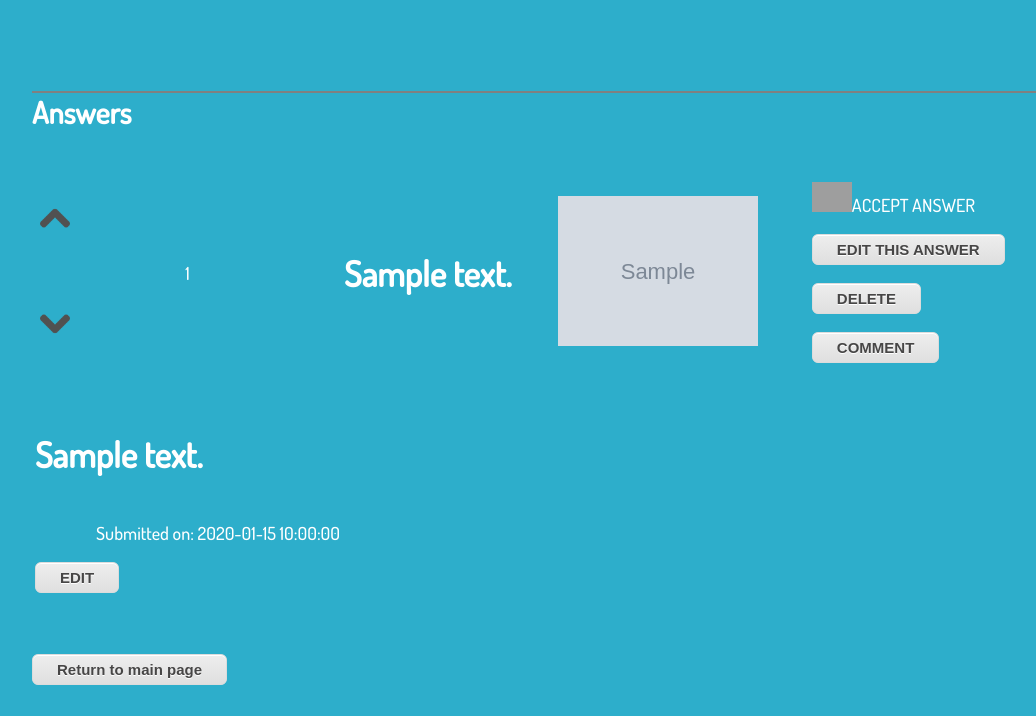
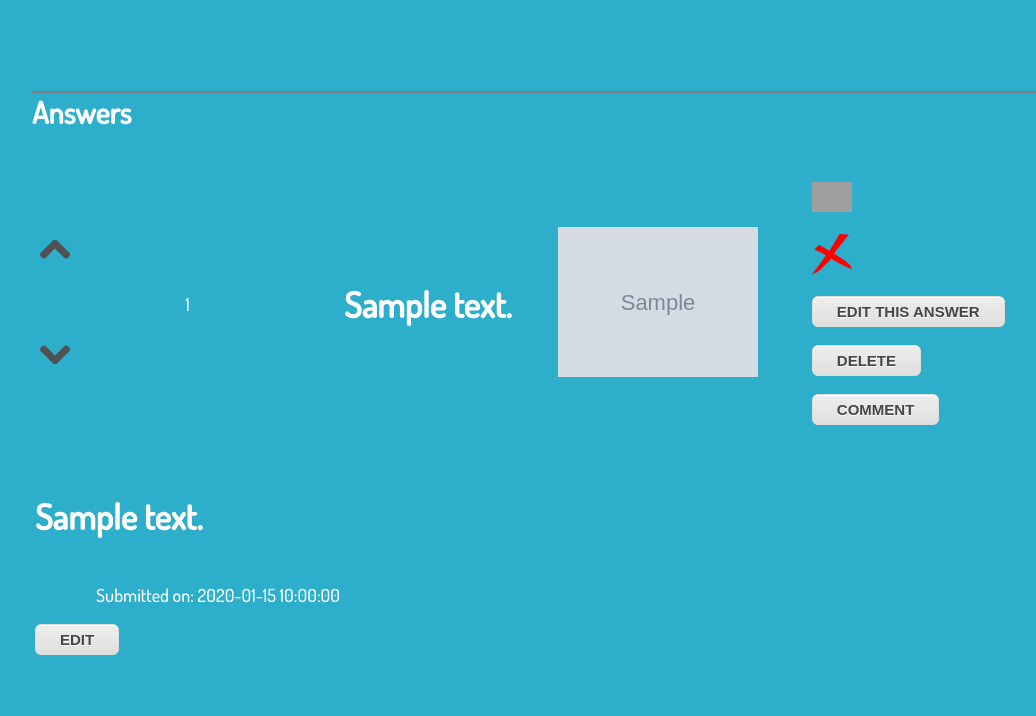
Before and after one commit to keresztenymarcell/webdoctor, a Flask app: template templates/display_question.html in a window 1280 px wide. Shown: the part 600-1316 px from the top of the page, without its empty margins (96-1132 px from the left). Before the commit the page ends 1285 px from the top, so only its background shows below. Run offline with Flask 2, Linux system fonts and the light colour scheme; the template is opened without the code that fills it: most values are stand-ins (such as "Sample title", 1, 10 or a date in 2020); grey boxes marked "Sample" are stand-in pictures; some libraries are stand-ins or nearby versions; grey boxes are pictures that could not be loaded.

Commit message:
feat/ added remove accepted obj

```diff
--- a/templates/display_question.html
+++ b/templates/display_question.html
@@ -76,7 +76,8 @@
                         {% endif %}
                     </td>
                     <td>
-                        <p><a href="/answer/{{ answer.id }}/accepted"><img class="accept" src="/static/icons/check.png" alt="accept" width="40"></a>ACCEPT ANSWER</p>
+                        <p><a href="/question/{{ question.id }}"><img class="accept" src="/static/icons/check.png" alt="accept" width="40"></a></p>
+                        <p><a href="/question/{{ question.id }}"><img class="accept" src="/static/icons/no.png" alt="accept" width="40" height="40"></a></p>
                         <p><a href="/answer/{{ answer.id }}/edit"><button>EDIT THIS ANSWER</button></a></p>
                         <p><a href="/answer/{{ answer.id }}/delete"><button>DELETE</button></a></p>
                         <p><a href="/answer/{{ answer.id }}/new-comment"><button>COMMENT</button></a></p>
```
Also changed, not shown: static/icons/no.png (added).
